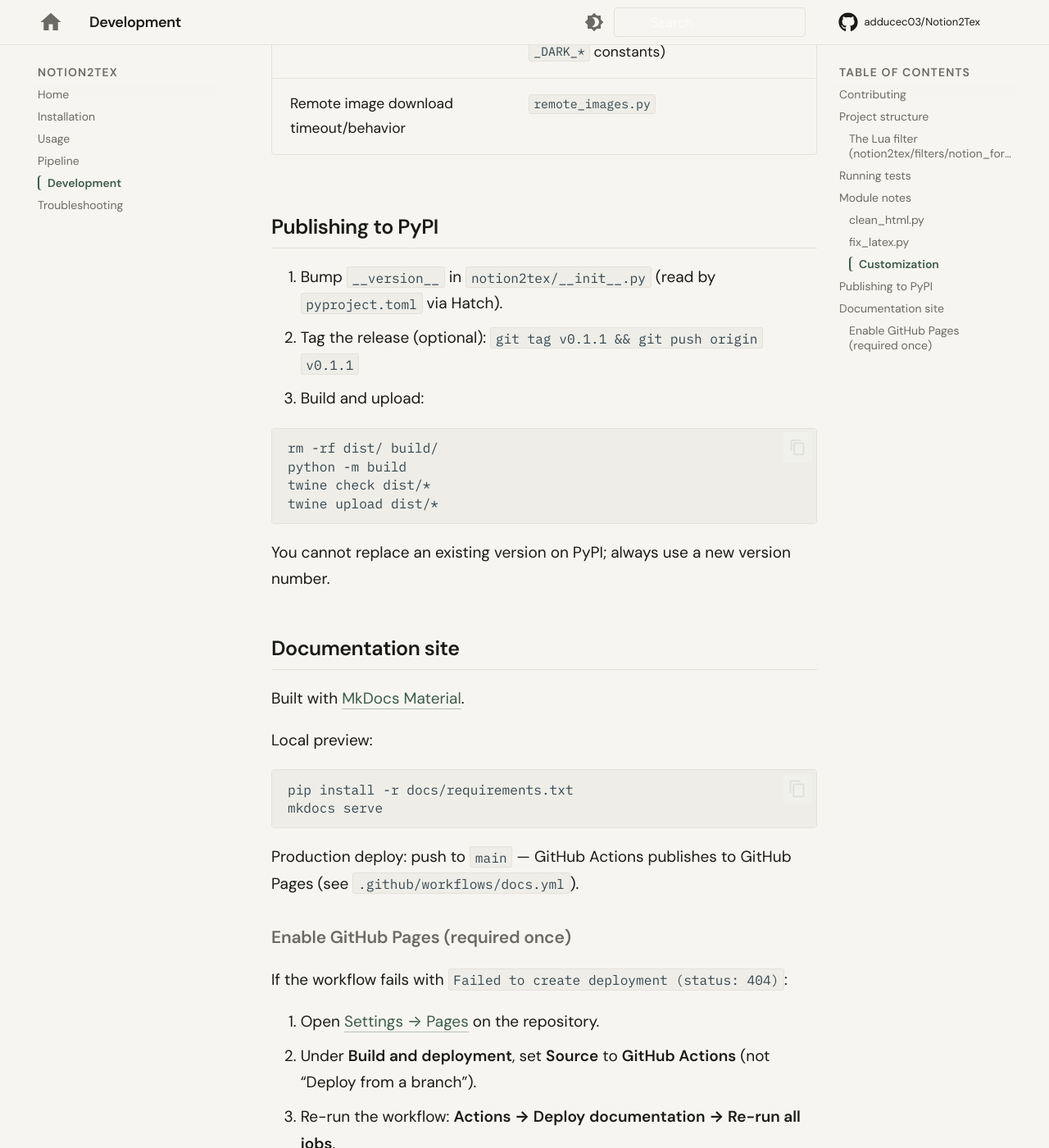
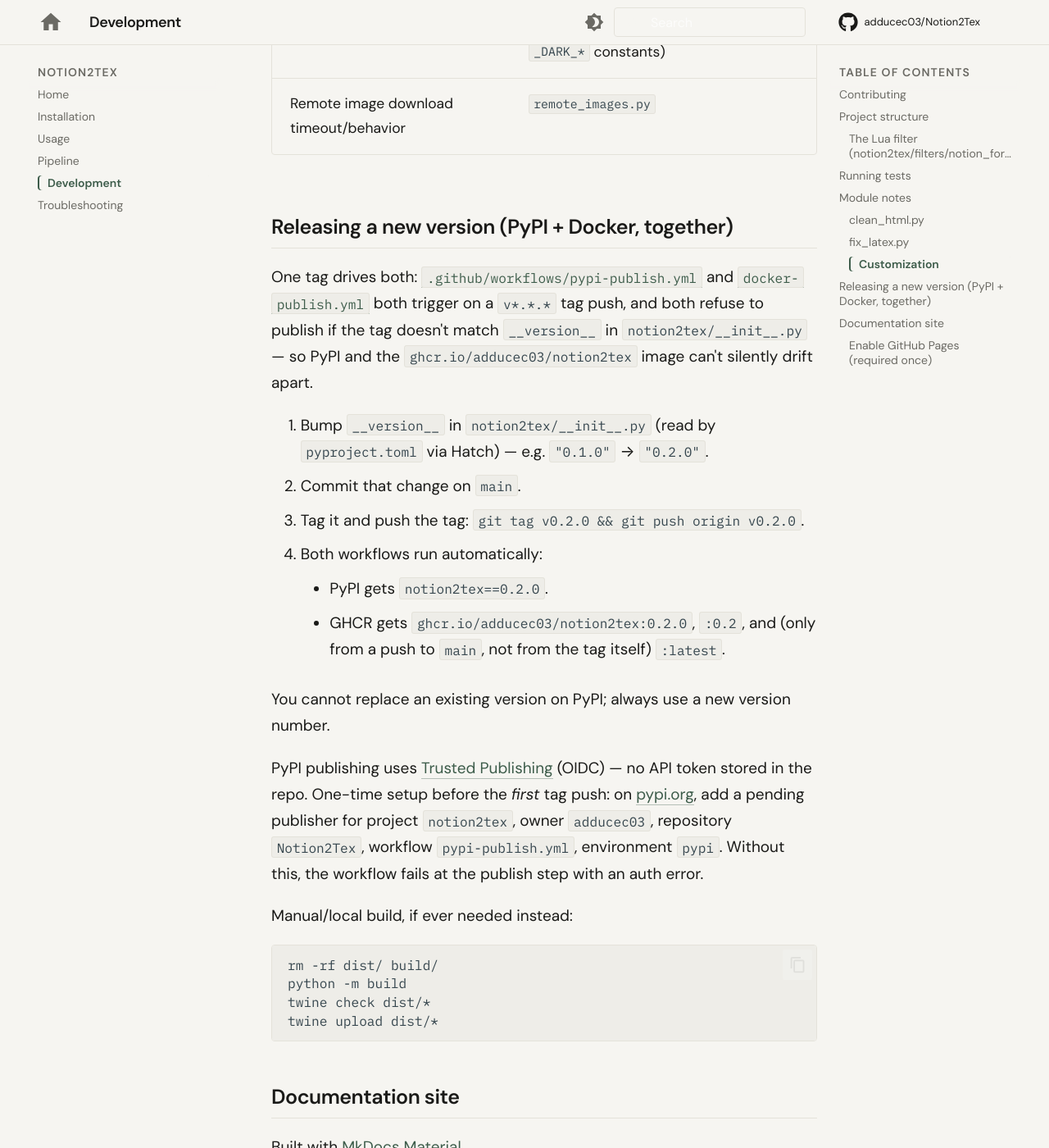
Before and after one commit to adducec03/Notion2Tex, an MkDocs documentation site: the page built from docs/development.md, in a window 1280 px wide and 1400 px high, scrolled down 3309 px. Shown: the whole window at 82% size. Built offline with MkDocs 1.6.1 and Material for MkDocs 9.7.7, drawn with Linux system fonts in a browser that asks for light colours; comment, search, counter and statistics services are not loaded.

Commit message:
update automatic pypi versioning

````diff
--- a/docs/development.md
+++ b/docs/development.md
@@ -85,11 +85,22 @@
 | Dark mode palette | `filters/notion_formatting.lua` (`DARK_TEXT_COLORS`, `DARK_BACKGROUND_COLORS`) and `fix_latex.py` (`_apply_dark_theme`, `_DARK_*` constants) |
 | Remote image download timeout/behavior | `remote_images.py` |
 
-## Publishing to PyPI
+## Releasing a new version (PyPI + Docker, together)
 
-1. Bump `__version__` in `notion2tex/__init__.py` (read by `pyproject.toml` via Hatch).
-2. Tag the release (optional): `git tag v0.1.1 && git push origin v0.1.1`
-3. Build and upload:
+One tag drives both: [`.github/workflows/pypi-publish.yml`](https://github.com/adducec03/Notion2Tex/blob/main/.github/workflows/pypi-publish.yml) and [`docker-publish.yml`](https://github.com/adducec03/Notion2Tex/blob/main/.github/workflows/docker-publish.yml) both trigger on a `v*.*.*` tag push, and both refuse to publish if the tag doesn't match `__version__` in `notion2tex/__init__.py` — so PyPI and the `ghcr.io/adducec03/notion2tex` image can't silently drift apart.
+
+1. Bump `__version__` in `notion2tex/__init__.py` (read by `pyproject.toml` via Hatch) — e.g. `"0.1.0"` → `"0.2.0"`.
+2. Commit that change on `main`.
+3. Tag it and push the tag: `git tag v0.2.0 && git push origin v0.2.0`.
+4. Both workflows run automatically:
+      - PyPI gets `notion2tex==0.2.0`.
+      - GHCR gets `ghcr.io/adducec03/notion2tex:0.2.0`, `:0.2`, and (only from a push to `main`, not from the tag itself) `:latest`.
+
+You cannot replace an existing version on PyPI; always use a new version number.
+
+PyPI publishing uses [Trusted Publishing](https://docs.pypi.org/trusted-publishers/) (OIDC) — no API token stored in the repo. One-time setup before the *first* tag push: on [pypi.org](https://pypi.org/manage/account/publishing/), add a pending publisher for project `notion2tex`, owner `adducec03`, repository `Notion2Tex`, workflow `pypi-publish.yml`, environment `pypi`. Without this, the workflow fails at the publish step with an auth error.
+
+Manual/local build, if ever needed instead:
 
 ```bash
 rm -rf dist/ build/
````
Also changed, not shown: other parts of docs/development.md (+0 -2 lines), DOCKER.md (+1 -1 lines), 2 other files.
